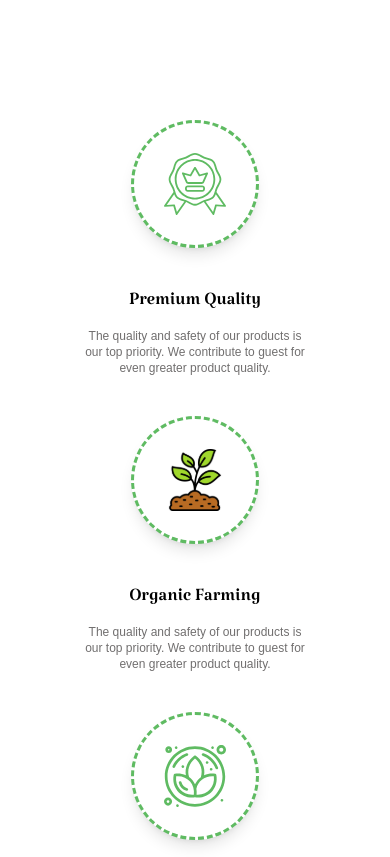
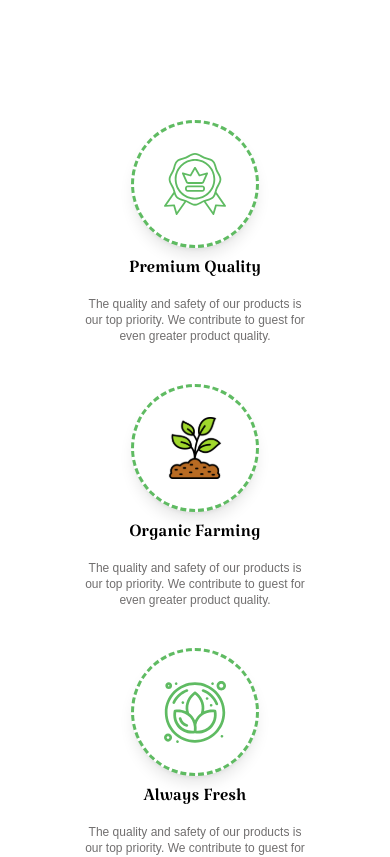
Before and after one commit to nirvanaemploye/template_FruitsSell, a React (Vite) app: page / in a window 390 px wide. Shown: the part 3400-4257 px from the top of the page. Built offline with nearby package versions, Linux system fonts and the light colour scheme.

Commit message:
Update Highlights.jsx

```diff
--- a/src/Components/HomePage/Highlights/Highlights.jsx
+++ b/src/Components/HomePage/Highlights/Highlights.jsx
@@ -37,7 +37,7 @@
         <div className="relative flex flex-col lg:flex-row justify-between items-center gap-10">
           <div className="hidden lg:block mx-[120px] absolute top-24 left-0 right-0 border-t-[3px] border-dashed border-primary z-0" />
           {data.map((item) => (
-            <div key={item.title} className="flex flex-col items-center gap-10">
+            <div key={item.title} className="flex flex-col items-center gap-2 sm:gap-10">
               <div className="bg-white flex items-center justify-center rounded-full shadow-lg h-32 w-32 sm:h-40 sm:w-40 lg:h-48 lg:w-48 border-[3px] border-spacing-16 border-dashed border-primary z-10">
                 <img
                   data-aos="zoom-in"
```
